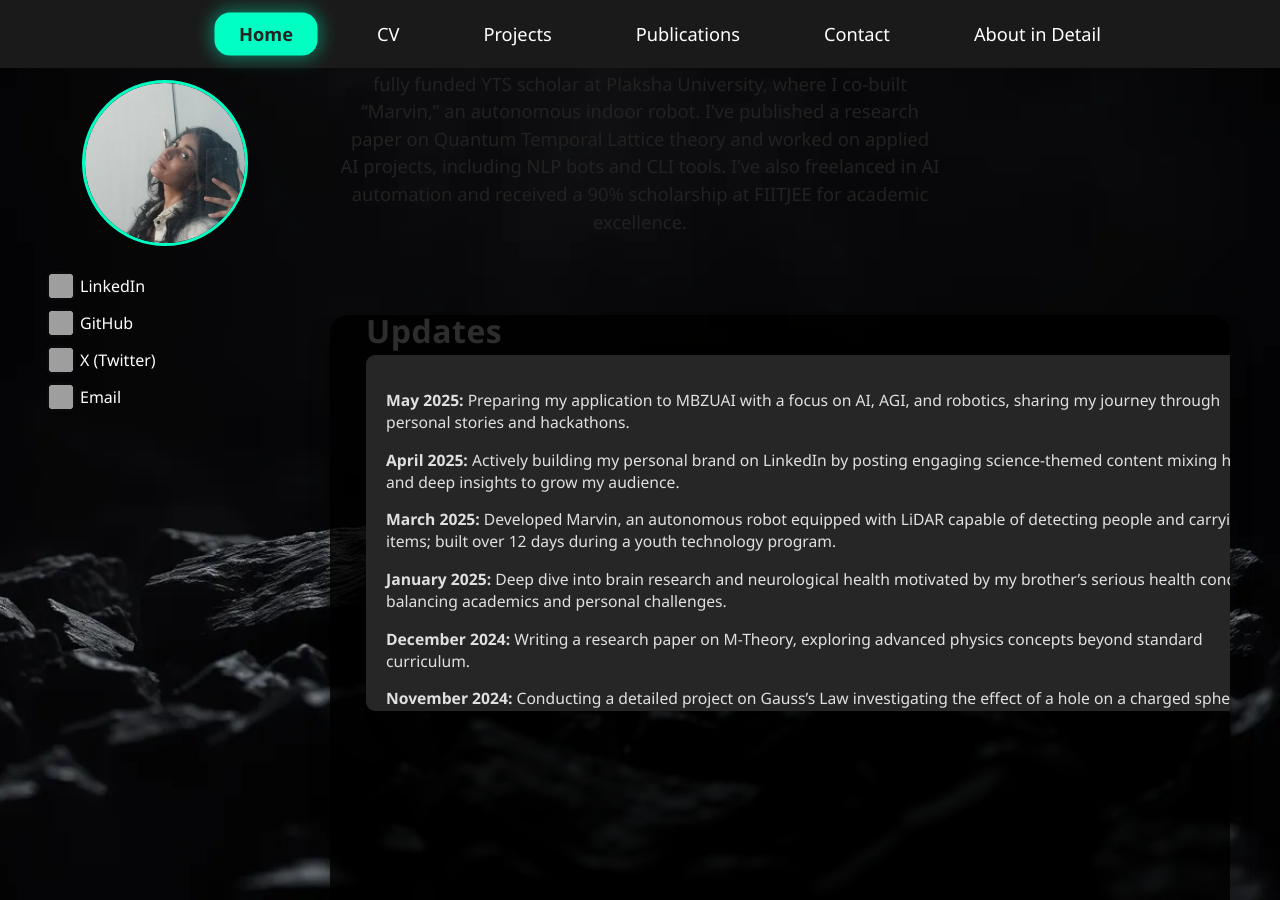
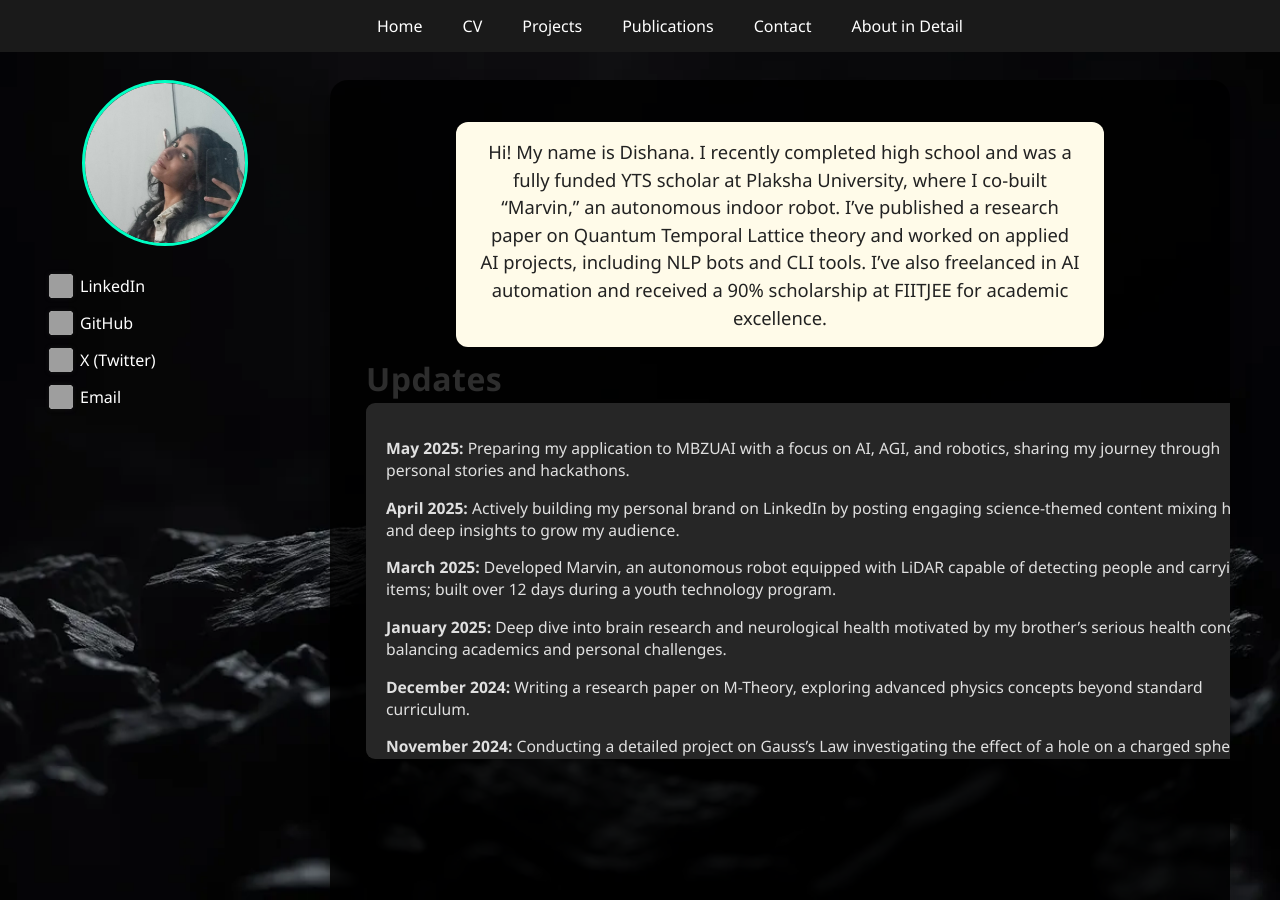
Before and after one commit to dishana11/dishana11.github.io, a Jekyll site: the page built from index.md, in a window 1280 px wide. Built offline with Jekyll 4.4.1, drawn with Linux system fonts in a browser that asks for light colours; some of the changed lines change nothing that is shown; grey boxes are pictures that could not be loaded.

Commit message:
Update index.md

```diff
--- a/index.md
+++ b/index.md
@@ -30,32 +30,13 @@ layout: default
   .navbar a {
     color: #fff;
     text-decoration: none;
-    padding: 7px 22px;
-    border-radius: 13px;
-    font-size: 1.14em;
-    font-weight: 500;
-    background: transparent;
-    transition:
-      box-shadow 0.22s cubic-bezier(.45,.03,.52,1.06),
-      background 0.22s,
-      color 0.16s;
+    font-size: 16px;
+    transition: color 0.15s;
     cursor: pointer;
-    outline: none;
-    border: none;
-    position: relative;
-    user-select: none;
   }
-  .navbar a:hover, .navbar a:focus {
+  .navbar a:hover {
     color: #00ffc3;
-    background: rgba(22, 22, 22, 0.16);
-    box-shadow: 0 0 0 2.5px #00ffc3, 0 0 14px 3px #00ffc399;
-  }
-  .navbar a.active {
-    color: #222;
-    background: #00ffc3;
-    box-shadow: 0 0 0 2.5px #00ffc3, 0 0 18px 5px #00ffc36e;
-    font-weight: 700;
-    cursor: default;
+    text-decoration: underline;
   }
 
   .main-container {
@@ -84,9 +65,7 @@ layout: default
     background: transparent;
     pointer-events: auto;
   }
-  .main-container {
-    margin-left: 290px;
-  }
+  .main-container { margin-left: 290px; }
 
   .avatar-wrapper {
     width: 160px;
@@ -154,13 +133,14 @@ layout: default
     min-width: 0;
   }
 
+  /* Home intro always visible */
   .home-intro-center {
     width: 100%;
     display: flex;
     justify-content: center;
     align-items: flex-start;
     margin-top: 42px;
-    margin-bottom: 40px;
+    margin-bottom: 16px;
   }
   .home-intro-center-text {
     max-width: 600px;
@@ -173,7 +153,12 @@ layout: default
     margin: 0 auto;
     box-shadow: none;
     padding: 0;
+    background: #fffbe9;
+    border-radius: 12px;
+    padding: 16px 24px;
+    box-shadow: 0 2px 14px rgba(0,0,0,0.06);
   }
+
   .home-content-col {
     display: flex;
     flex-direction: column;
@@ -183,6 +168,7 @@ layout: default
     height: calc(100% - 0px);
     width: 100%;
   }
+
   .updates-title {
     color: #2d2d2d;
     font-size: 2em;
@@ -193,6 +179,7 @@ layout: default
     line-height: 1;
     align-self: flex-start;
   }
+  /* Updates box with always-visible vertical scrollbar */
   .updates-scrollbox {
     font-size: 0.98em;
     color: #e0e0e0;
@@ -203,7 +190,7 @@ layout: default
     min-height: 120px;
     max-height: 320px;
     width: 100%;
-    overflow-y: scroll;
+    overflow-y: scroll;      /* always show vertical scrollbar */
     overflow-x: hidden;
     scrollbar-width: thin;
     scrollbar-color: #00ffc3 #232323;
@@ -217,6 +204,7 @@ layout: default
     border-radius: 8px;
   }
 
+  /*...rest of your original CSS for projects-box, cv-box, etc...*/
   .projects-box {
     width: 100%;
     max-width: 900px;
@@ -378,163 +366,17 @@ layout: default
   .content-section h1 {
     margin-top: 0;
   }
-
-  .about-detail-container {
-    margin: 38px auto 0 auto;
-    background: rgba(255,255,255,0.62);
-    border-radius: 14px;
-    box-shadow: 0 4px 14px rgba(0,0,0,0.10);
-    max-width: 760px;
-    padding: 25px 24px 20px 24px;
-    text-align: center;
-  }
-  .about-detail-intro-outer {
-    width: 100vw;
-    text-align: center;
-    margin-top: 60px;
-    font-size: 1.13em;
-    color: #232323;
-    font-weight: 500;
-    letter-spacing: 0.01em;
-    margin-bottom: 6px;
-  }
-  .about-detail-scrollbox {
-    background: #fff;
-    color: #232323;
-    font-size: 0.99em;
-    border-radius: 10px;
-    max-height: 340px;
-    overflow-y: scroll !important;
-    overflow-x: hidden !important;
-    text-align: left;
-    padding: 19px 20px 14px 20px;
-    box-shadow: 0 2px 9px rgba(0,0,0,0.06);
-    border: 1px solid #e2e2e2;
-    line-height: 1.7;
-    scrollbar-width: thin;
-    scrollbar-color: #00ffc3 #232323;
-  }
-  .about-detail-scrollbox::-webkit-scrollbar {
-    width: 10px;
-    background: #232323;
-  }
-  .about-detail-scrollbox::-webkit-scrollbar-thumb {
-    background: #00ffc3;
-    border-radius: 8px;
-  }
-
-  @media (max-width: 900px) {
-    .main-container {
-      flex-direction: column;
-      padding: 0 10px 30px 10px;
-      align-items: center;
-      margin-left: 0;
-      height: auto;
-    }
-    .sidebar {
-      width: 100%;
-      margin-top: 10px;
-      align-items: center;
-      position: static;
-      top: unset;
-      left: unset;
-      height: auto;
-    }
-    .avatar-wrapper {
-      width: 130px;
-      height: 130px;
-    }
-    .social-links {
-      padding-left: 0;
-      align-items: center;
-    }
-    .about-detail-container {
-      max-width: 98vw;
-      padding: 14px 4vw 12px 4vw;
-    }
-    .about-detail-intro-outer {
-      margin-top: 30px;
-    }
-    .about-detail-scrollbox {
-      max-height: 240px;
-      padding: 12px 5vw 8px 5vw;
-    }
-    .content-box {
-      padding: 0;
-    }
-    .projects-box {
-      width: 99vw;
-      min-width: 0;
-      margin: 14px 0 0 0;
-      padding: 12px 2vw 10px 2vw;
-      max-height: 48vh;
-    }
-    .cv-box {
-      width: 99vw;
-      min-width: 0;
-      margin: 14px 0 0 0;
-      padding: 12px 2vw 10px 2vw;
-      height: 48vh;
-      min-height: 220px;
-    }
-    .cv-header-row, .projects-header-row {
-      flex-direction: column;
-      align-items: flex-start;
-      gap: 8px;
-    }
-    .cv-fullscreen-link {
-      margin-left: 0;
-      align-self: flex-start;
-      margin-top: 5px;
-      max-width: 100%;
-    }
-    .content-section {
-      padding-top: 30px;
-      padding-left: 0;
-    }
-  }
+  /* ...rest CSS unchanged... */
 </style>
 
 <!-- NAVBAR -->
 <div class="navbar">
-  <a id="nav-home" onclick="showSection('home')">Home</a>
-  <a id="nav-cv" onclick="showSection('cv')">CV</a>
-  <a id="nav-projects" onclick="showSection('projects')">Projects</a>
-  <a id="nav-publications" onclick="showSection('publications')">Publications</a>
-  <a id="nav-contact" onclick="showSection('contact')">Contact</a>
-  <a id="nav-about-detail" onclick="showSection('about-detail')">About in Detail</a>
-</div>
-
-<!-- Home intro, centered, not a box -->
-<div id="home-intro-box" class="home-intro-center">
-  <div class="home-intro-center-text">
-    Hi! My name is Dishana. I recently completed high school and was a fully funded YTS scholar at Plaksha University, where I co-built “Marvin,” an autonomous indoor robot. I’ve published a research paper on Quantum Temporal Lattice theory and worked on applied AI projects, including NLP bots and CLI tools. I’ve also freelanced in AI automation and received a 90% scholarship at FIITJEE for academic excellence.
-  </div>
-</div>
-
-<div id="about-detail-intro-outer" class="about-detail-intro-outer" style="display:none;">
-  This section contains life updates in detail:
-</div>
-<div class="about-detail-container" id="about-detail-container" style="display:none;">
-  <div class="about-detail-scrollbox">
-    <strong>2016:</strong> Received a token of recognition for raising funds for visually and hearing-impaired individuals during a city-wide charity campaign.<br><br>
-    <strong>2017:</strong> Participated in a city-wide Go Green campaign; awarded for contributions.<br>
-    Began training at Infotech Solutions in hardware troubleshooting and system recovery.<br><br>
-    <strong>2018:</strong> Built an HTML-based reference webpage to assist users with common CMD errors.<br>
-    Won a silver medal in the Brainobrain Wonderkid competition for IQ and logical thinking.<br><br>
-    <strong>2019:</strong> Enrolled in software learning to deepen understanding of system and program architecture.<br><br>
-    <strong>2021:</strong> Received a diploma in Computer Science Software Learning from Next Generation Technical Institute.<br><br>
-    <strong>2022:</strong> Awarded a 100% scholarship to attend the YTS program at Plaksha University.<br>
-    Built Marvin, an autonomous robot equipped with LiDAR and ultrasonic sensors for indoor navigation.<br><br>
-    <strong>2023:</strong> Set up a fundraiser shop at the school fete, raising the second-highest amount for Ukrainian relief efforts (₹19,500).<br>
-    Developed ML-driven bots and AI agents including a Twitter automation tool for lead qualification.<br>
-    Secured 2nd position and ₹7,000 in a CLI-based hackathon for developing the CMD Error Detector & Fixer tool.<br><br>
-    <strong>2024:</strong> Selected as a Summer Student at The Indian Vidyarthi, focused on urban sustainability and global policy workshops.<br>
-    Theoretically conducted and completed a high-level project on Gauss’s Law, involving precise calculations and thought experiments, culminating in insightful conclusions about electric flux through non-uniform shells.<br><br>
-    <strong>2025:</strong> Led an AI awareness session with hands-on demos, guiding students and young professionals on how to efficiently leverage AI in their daily workflows.<br>
-    Published a research paper on Quantum Temporal Lattice theory in IJSAT, combining string theory and time-loop concepts.<br>
-    Began internship as Junior AI Evangelist at Lawroom AI, contributing to the automation of NLP pipelines and improving the quality and performance of legal-tech models.
-  </div>
+  <a onclick="showSection('home')">Home</a>
+  <a onclick="showSection('cv')">CV</a>
+  <a onclick="showSection('projects')">Projects</a>
+  <a onclick="showSection('publications')">Publications</a>
+  <a onclick="showSection('contact')">Contact</a>
+  <a onclick="showSection('about-detail')">About in Detail</a>
 </div>
 
 <div class="main-container">
@@ -560,6 +402,12 @@ layout: default
 
   <div class="content-box" id="content-area">
     <div id="home">
+      <!-- The intro line is ALWAYS shown above the updates box -->
+      <div class="home-intro-center">
+        <div class="home-intro-center-text">
+          Hi! My name is Dishana. I recently completed high school and was a fully funded YTS scholar at Plaksha University, where I co-built “Marvin,” an autonomous indoor robot. I’ve published a research paper on Quantum Temporal Lattice theory and worked on applied AI projects, including NLP bots and CLI tools. I’ve also freelanced in AI automation and received a 90% scholarship at FIITJEE for academic excellence.
+        </div>
+      </div>
       <div class="home-content-col">
         <div class="updates-title">Updates</div>
         <div class="updates-scrollbox">
@@ -579,7 +427,7 @@ layout: default
         </div>
       </div>
     </div>
-
+    <!-- Rest of your sections unchanged (cv, projects, etc.) -->
     <div id="cv" style="display: none;">
       <div class="cv-box">
         <div class="cv-header-row">
@@ -593,7 +441,6 @@ layout: default
         </div>
       </div>
     </div>
-
     <div id="projects" style="display: none;">
       <div class="projects-box">
         <div class="projects-header-row">
@@ -631,14 +478,12 @@ layout: default
         </ul>
       </div>
     </div>
-
     <div id="publications" style="display: none;">
       <div class="content-section">
         <h1>Publications</h1>
         <p>I have published a research paper on Quantum Temporal Lattice (QTL).</p>
       </div>
     </div>
-
     <div id="contact" style="display: none;">
       <div class="content-section">
         <h1>Contact</h1>
@@ -658,15 +503,7 @@ layout: default
     const sections = ['home', 'cv', 'projects', 'publications', 'contact', 'about-detail'];
     sections.forEach(id => {
       document.getElementById(id)?.style && (document.getElementById(id).style.display = id === section ? 'block' : 'none');
-      document.getElementById("nav-" + id)?.classList.remove('active');
     });
-    // Set active nav
-    document.getElementById("nav-" + section)?.classList.add('active');
-    // Home intro
-    document.getElementById('home-intro-box').style.display = (section === 'home') ? 'flex' : 'none';
-    // About in detail intro
-    document.getElementById('about-detail-intro-outer').style.display = (section === 'about-detail') ? 'block' : 'none';
-    document.getElementById('about-detail-container').style.display = (section === 'about-detail') ? 'block' : 'none';
   }
   document.addEventListener('DOMContentLoaded', function(){
     showSection('home');
```
